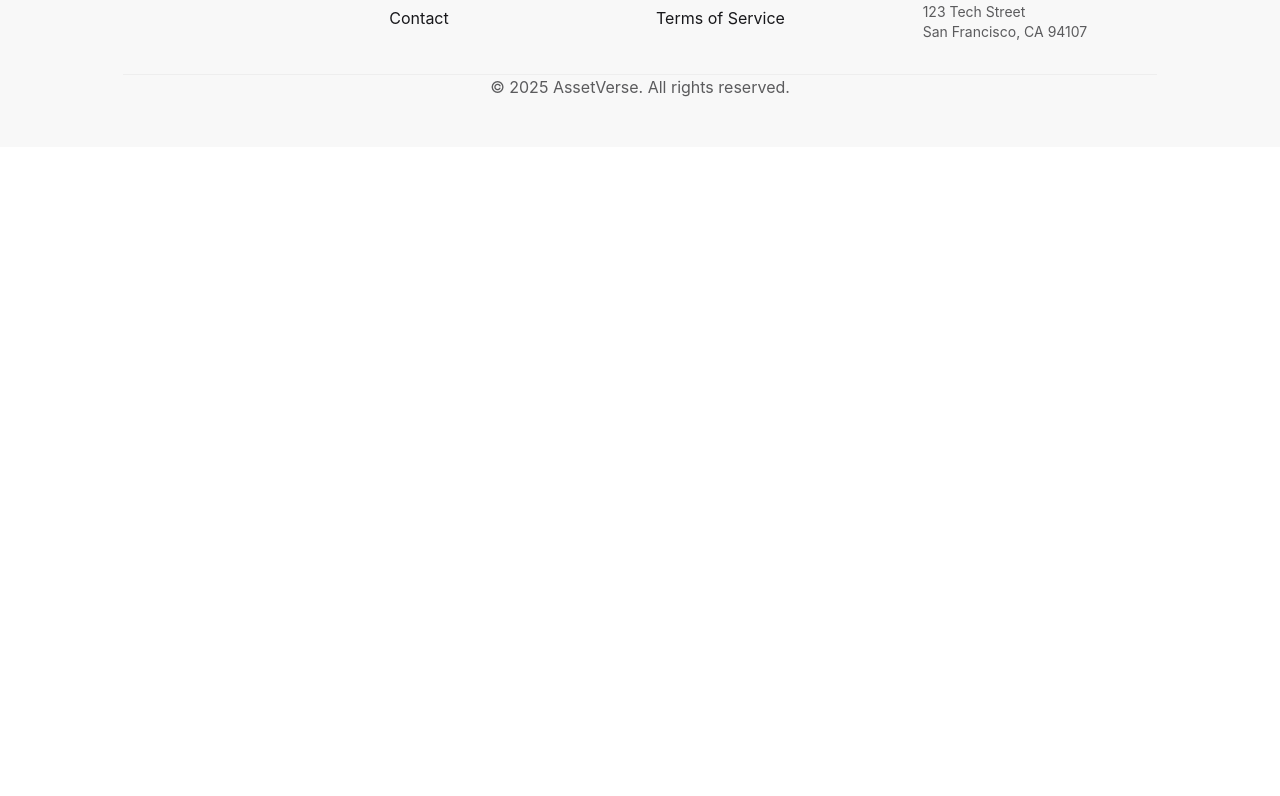
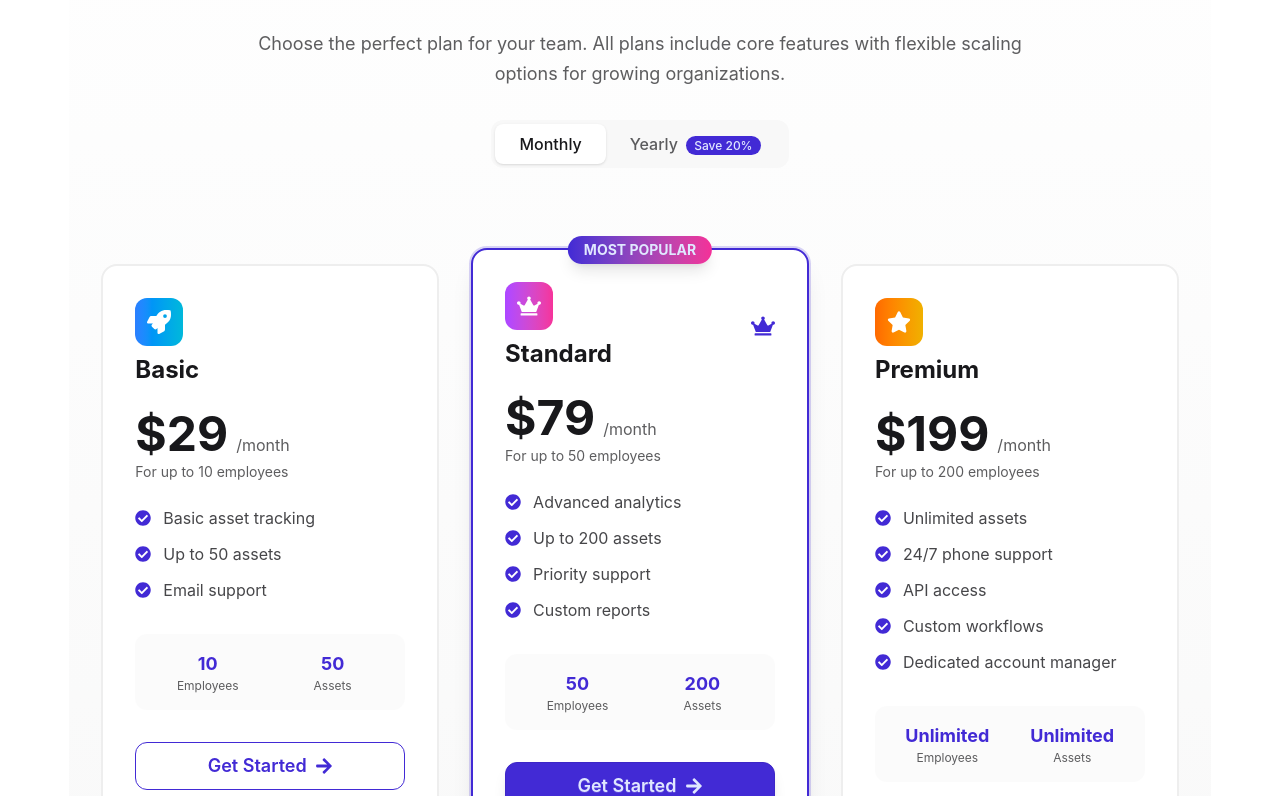
Before and after one commit to Shoybit/AssetVerse, a React (Vite) app: page / in a window 1280 px wide. Shown: the part 2344-3140 px from the top of the page. Before the commit the page ends 2491 px from the top, so only its background shows below. Built offline with nearby package versions, Linux system fonts and the light colour scheme; no server answers.

Commit message:
PackagesSection added

```diff
--- a/src/components/PackagesSection.jsx
+++ b/src/components/PackagesSection.jsx
@@ -0,0 +1,256 @@
+import React, { useEffect, useState } from "react";
+import api from "../services/api";
+import { Link } from "react-router";
+import {
+  FaCheckCircle,
+  FaCrown,
+  FaRocket,
+  FaChartLine,
+  FaStar,
+  FaArrowRight
+} from "react-icons/fa";
+import { motion } from "framer-motion";
+
+const allowedPlans = ["Basic", "Standard", "Premium"];
+
+const planIcons = {
+  "Basic": <FaRocket className="w-6 h-6" />,
+  "Standard": <FaCrown className="w-6 h-6" />,
+  "Premium": <FaStar className="w-6 h-6" />
+};
+
+const planColors = {
+  "Basic": "from-blue-500 to-cyan-500",
+  "Standard": "from-purple-500 to-pink-500",
+  "Premium": "from-orange-500 to-yellow-500"
+};
+
+const commonFeatures = {
+  "Basic": ["Basic asset tracking", "Up to 50 assets", "Email support"],
+  "Standard": ["Advanced analytics", "Up to 200 assets", "Priority support", "Custom reports"],
+  "Premium": ["Unlimited assets", "24/7 phone support", "API access", "Custom workflows", "Dedicated account manager"]
+};
+
+export default function PackagesSection() {
+  const [packages, setPackages] = useState([]);
+  const [loading, setLoading] = useState(true);
+  const [selectedPlan, setSelectedPlan] = useState("Standard");
+
+  useEffect(() => {
+    let mounted = true;
+
+    async function load() {
+      try {
+        const res = await api.get("/packages");
+        if (mounted) {
+          const filtered = res.data.packages.filter((p) =>
+            allowedPlans.includes(p.name)
+          );
+          setPackages(filtered.sort((a, b) => {
+            const order = { "Basic": 1, "Standard": 2, "Premium": 3 };
+            return order[a.name] - order[b.name];
+          }));
+        }
+      } catch (err) {
+        console.error("Load packages failed", err);
+        setPackages([
+          {
+            _id: "1",
+            name: "Basic",
+            price: 29,
+            employeeLimit: 10,
+            features: commonFeatures["Basic"]
+          },
+          {
+            _id: "2",
+            name: "Standard",
+            price: 79,
+            employeeLimit: 50,
+            features: commonFeatures["Standard"]
+          },
+          {
+            _id: "3",
+            name: "Premium",
+            price: 199,
+            employeeLimit: 200,
+            features: commonFeatures["Premium"]
+          }
+        ]);
+      } finally {
+        if (mounted) setLoading(false);
+      }
+    }
+
+    load();
+    return () => (mounted = false);
+  }, []);
+
+  if (loading) {
+    return (
+      <section className="py-20 bg-linear-to-b from-base-100 to-base-200">
+        <div className="max-w-7xl mx-auto px-4">
+          <div className="flex justify-center items-center h-64">
+            <div className="animate-spin rounded-full h-12 w-12 border-b-2 border-primary"></div>
+          </div>
+        </div>
+      </section>
+    );
+  }
+
+  return (
+    <section className="py-20 bg-linear-to-b from-base-100 to-base-200">
+      <div className="max-w-7xl mx-auto px-4 sm:px-6 lg:px-8">
+
+        {/* Header Section */}
+        <motion.div
+          initial={{ opacity: 0, y: 20 }}
+          whileInView={{ opacity: 1, y: 0 }}
+          viewport={{ once: true }}
+          transition={{ duration: 0.6 }}
+          className="text-center max-w-3xl mx-auto mb-16"
+        >
+          <div className="inline-flex items-center gap-2 px-4 py-2 bg-primary/10 rounded-full mb-6">
+            <FaChartLine className="text-primary" />
+            <span className="text-sm font-medium text-primary">Simple & Transparent</span>
+          </div>
+
+          <h2 className="text-4xl md:text-5xl font-bold mb-6">
+            Pricing That
+            <span className="block bg-linear-to-r from-primary to-secondary bg-clip-text text-transparent">
+              Scales With You
+            </span>
+          </h2>
+
+          <p className="text-lg text-base-content/70 mb-8 leading-relaxed">
+            Choose the perfect plan for your team. All plans include core features with
+            flexible scaling options for growing organizations.
+          </p>
+
+          {/* Billing Toggle */}
+          <div className="inline-flex items-center bg-base-200 rounded-xl p-1 mb-8">
+            <button className="px-6 py-2 rounded-lg font-medium bg-base-100 shadow">Monthly</button>
+            <button className="px-6 py-2 rounded-lg font-medium text-base-content/70 hover:text-base-content">
+              Yearly <span className="text-xs bg-primary text-primary-content px-2 py-0.5 rounded-full ml-1">Save 20%</span>
+            </button>
+          </div>
+        </motion.div>
+
+        {/* Pricing Cards */}
+        <motion.div
+          initial={{ opacity: 0, y: 40 }}
+          whileInView={{ opacity: 1, y: 0 }}
+          viewport={{ once: true }}
+          transition={{ duration: 0.8, staggerChildren: 0.1 }}
+          className="grid grid-cols-1 md:grid-cols-3 gap-8 max-w-6xl mx-auto"
+        >
+          {packages.map((p, index) => {
+            const isPopular = p.name === "Standard";
+            const isSelected = p.name === selectedPlan;
+
+            return (
+              <motion.div
+                key={p._id}
+                initial={{ opacity: 0, y: 20 }}
+                whileInView={{ opacity: 1, y: 0 }}
+                viewport={{ once: true }}
+                transition={{ duration: 0.5, delay: index * 0.1 }}
+                className={`relative ${isPopular ? 'md:-mt-4 md:-mb-4' : ''}`}
+              >
+                {/* Popular Badge */}
+                {isPopular && (
+                  <div className="absolute -top-3 left-1/2 transform -translate-x-1/2">
+                    <div className="bg-linear-to-r from-primary to-secondary text-primary-content px-4 py-1 rounded-full text-sm font-bold shadow-lg">
+                      MOST POPULAR
+                    </div>
+                  </div>
+                )}
+
+                {/* Card Container */}
+                <div
+                  className={`h-full rounded-2xl border-2 transition-all duration-300 hover:shadow-2xl ${
+                    isPopular
+                      ? 'bg-base-100 border-primary shadow-xl'
+                      : 'bg-base-100 border-base-300 hover:border-primary/50'
+                  } ${isSelected ? 'ring-2 ring-primary/20' : ''}`}
+                  onClick={() => setSelectedPlan(p.name)}
+                >
+                  <div className="p-8">
+                    {/* Plan Header */}
+                    <div className="flex items-center justify-between mb-6">
+                      <div>
+                        <div className={`inline-flex p-3 rounded-xl bg-linear-to-r ${planColors[p.name]} text-white mb-2`}>
+                          {planIcons[p.name]}
+                        </div>
+                        <h3 className="text-2xl font-bold">{p.name}</h3>
+                      </div>
+                      {isPopular && (
+                        <div className="text-primary">
+                          <FaCrown className="w-6 h-6" />
+                        </div>
+                      )}
+                    </div>
+
+                    {/* Price */}
+                    <div className="mb-6">
+                      <div className="flex items-baseline">
+                        <span className="text-5xl font-bold">${p.price}</span>
+                        <span className="text-base-content/70 ml-2">/month</span>
+                      </div>
+                      <p className="text-sm text-base-content/70 mt-1">
+                        For up to {p.employeeLimit} employees
+                      </p>
+                    </div>
+
+                    {/* Features List */}
+                    <ul className="space-y-3 mb-8">
+                      {p.features.map((feature, i) => (
+                        <li key={i} className="flex items-start gap-3">
+                          <FaCheckCircle className="text-primary mt-1 shrink-0" />
+                          <span className="text-base-content/80">{feature}</span>
+                        </li>
+                      ))}
+                    </ul>
+
+                    {/* Stats */}
+                    <div className="grid grid-cols-2 gap-3 mb-8 p-4 bg-base-200/50 rounded-xl">
+                      <div className="text-center">
+                        <div className="text-lg font-bold text-primary">{p.name === "Premium" ? "Unlimited" : p.employeeLimit}</div>
+                        <div className="text-xs text-base-content/70">Employees</div>
+                      </div>
+                      <div className="text-center">
+                        <div className="text-lg font-bold text-primary">
+                          {p.name === "Basic" ? "50" : p.name === "Standard" ? "200" : "Unlimited"}
+                        </div>
+                        <div className="text-xs text-base-content/70">Assets</div>
+                      </div>
+                    </div>
+
+                    {/* CTA Button */}
+                    <Link
+                      to="/hr/packages"
+                      className={`btn btn-lg w-full rounded-xl group ${
+                        isPopular
+                          ? 'btn-primary shadow-lg hover:shadow-xl'
+                          : 'btn-outline btn-primary'
+                      }`}
+                    >
+                      <span className="flex items-center justify-center gap-2">
+                        Get Started
+                        <FaArrowRight className="group-hover:translate-x-1 transition-transform" />
+                      </span>
+                    </Link>
+
+                    {/* Trial Info */}
+                    <p className="text-center text-sm text-base-content/60 mt-4">
+                      {p.name === "Premium" ? "30-day free trial" : "14-day free trial"}
+                    </p>
+                  </div>
+                </div>
+              </motion.div>
+            );
+          })}
+        </motion.div>
+      </div>
+    </section>
+  );
+}
--- a/src/pages/Home.jsx
+++ b/src/pages/Home.jsx
@@ -1,5 +1,6 @@
 import HeroBanner from "../components/HeroBanner";
 import AboutSection from "../components/AboutSection";
+import PackagesSection from "../components/PackagesSection";
 
 export default function Home() {
   return (
@@ -11,7 +12,7 @@ export default function Home() {
       <AboutSection />
 
 
-
+      <PackagesSection/>
     </>
   );
 }
```
